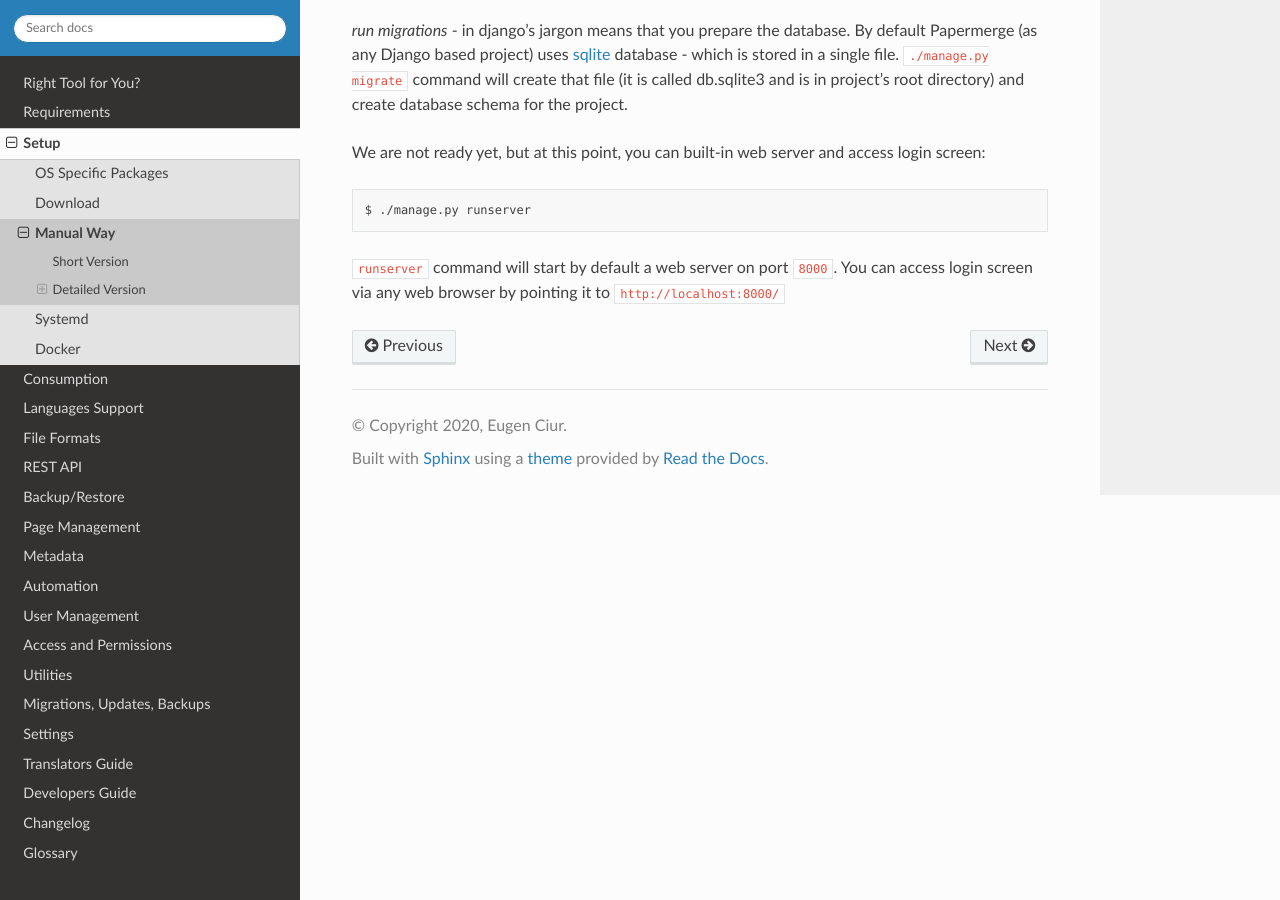
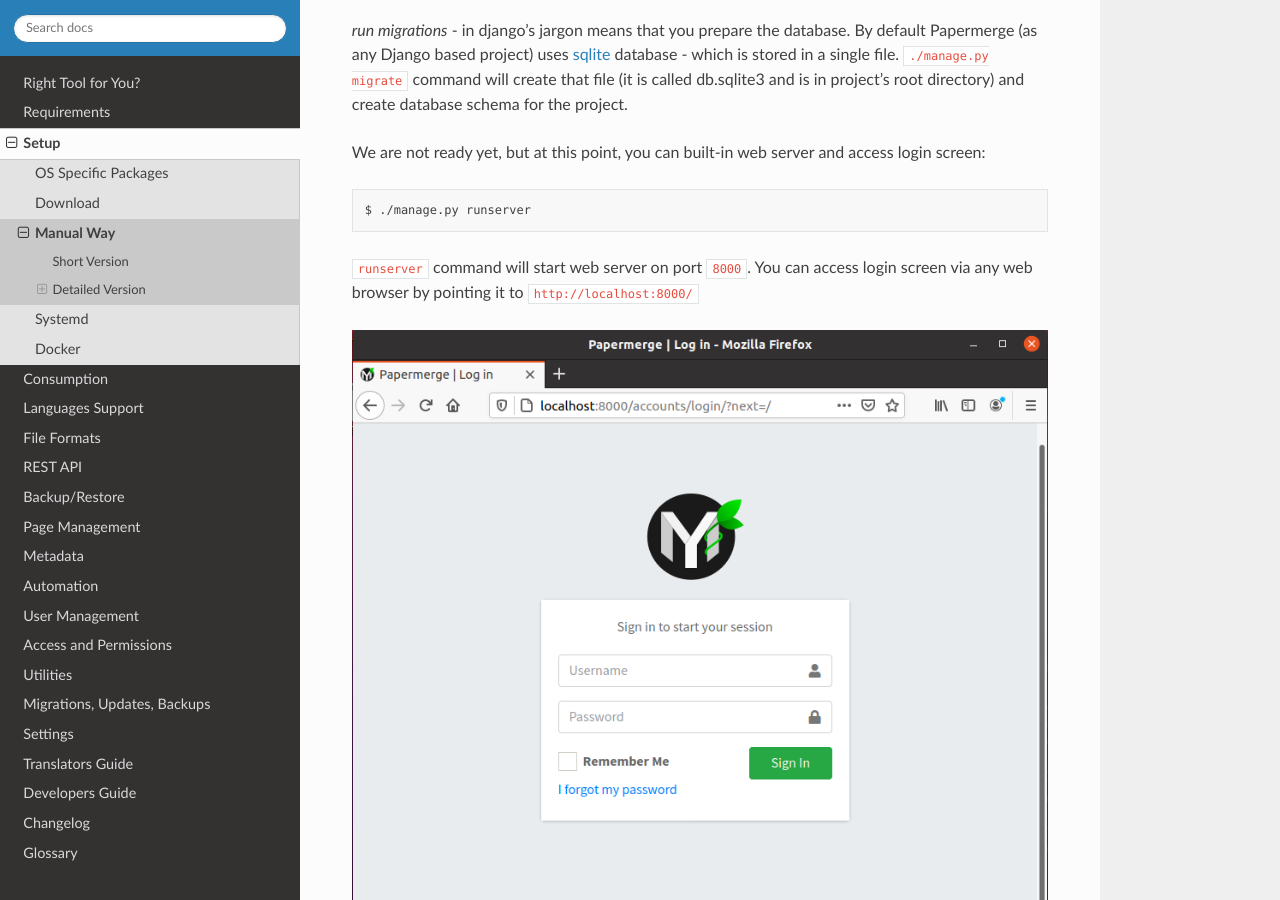
Before and after one commit to ciur/papermerge, a Sphinx documentation site: the page built from docs/source/setup/manual_way.rst, in a window 1280 px wide and 900 px high, scrolled down 6975 px. Built offline with Sphinx 7.4.7 and the Read the Docs theme 2.0.0, drawn with Linux system fonts in a browser that asks for light colours.

Commit message:
WIP: documentation update

```diff
--- a/docs/source/setup/manual_way.rst
+++ b/docs/source/setup/manual_way.rst
@@ -262,6 +262,9 @@
 
     $ ./manage.py runserver
 
-``runserver`` command will start by default a web server on port ``8000``. You
+``runserver`` command will start web server on port ``8000``. You
 can access login screen via any web browser by pointing it to
 ``http://localhost:8000/``
+
+
+.. figure:: ../img/setup/02-login-screen.png
```
Also changed, not shown: docs/source/img/setup/02-login-screen.png (added).
